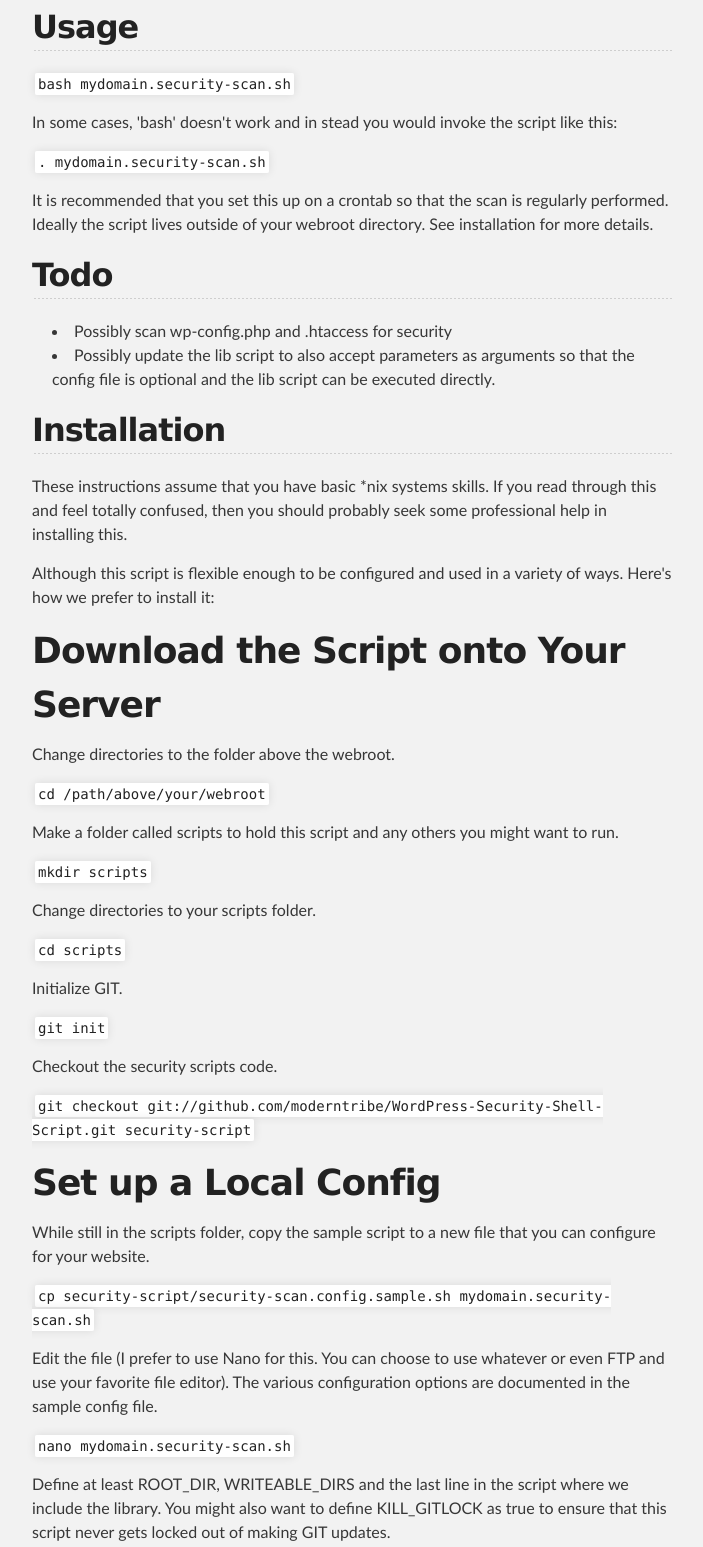
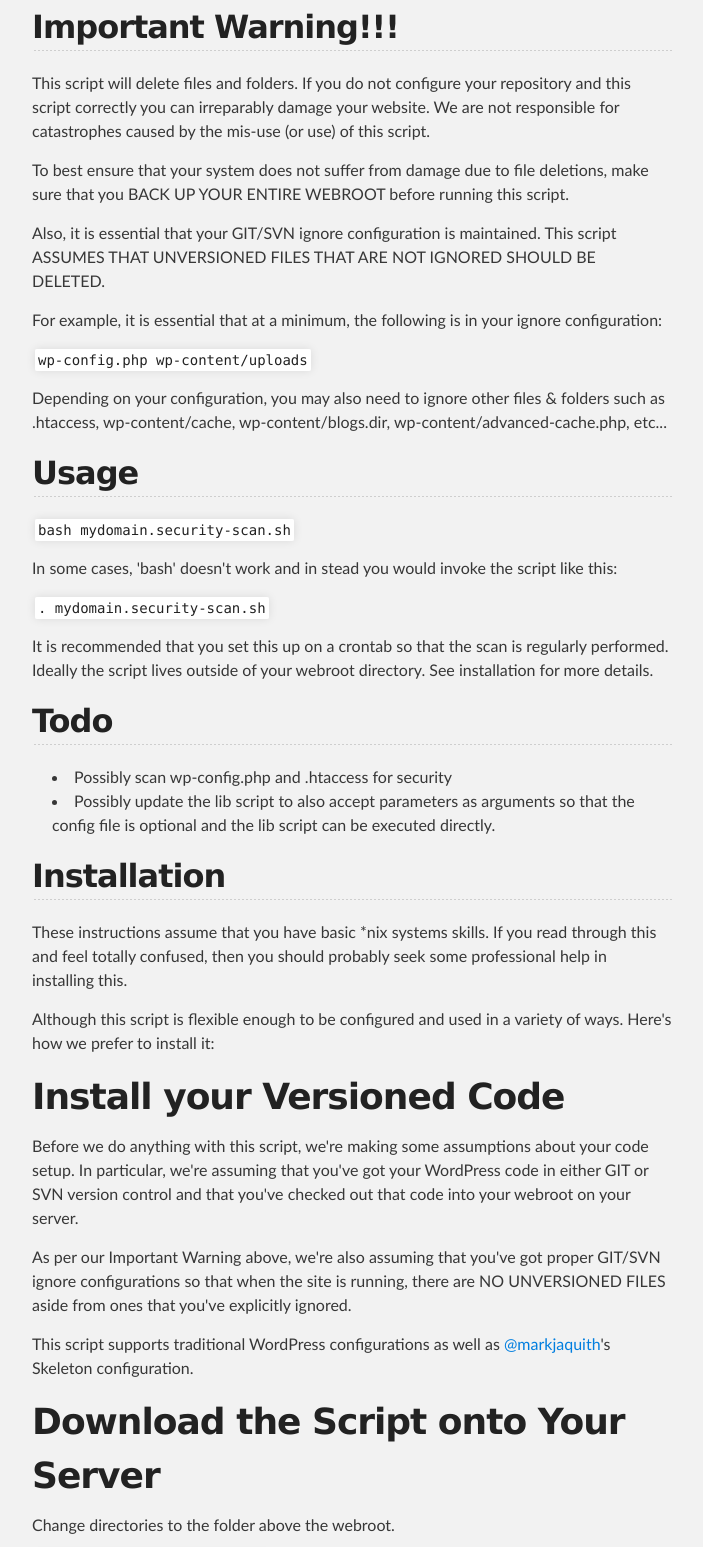
Before and after one commit to moderntribe/WordPress-Security-Shell-Script, a plain HTML site: page index.html in a window 1280 px wide. Shown: the part 733-2280 px from the top of the page, without its empty margins (288-991 px from the left). Drawn offline with Linux system fonts and the light colour scheme.

```diff
--- a/index.html
+++ b/index.html
@@ -43,6 +43,21 @@
 <li>Effectively acts as a deployment system. Every time you run the script, your version controlled code is deployed.</li>
 </ul><p>Version 2012.10.14</p>
 
+<h2>Important Warning!!!</h2>
+
+<p>This script will delete files and folders. If you do not configure your repository and this script correctly you can irreparably damage your website. We are not responsible for catastrophes caused by the mis-use (or use) of this script.</p>
+
+<p>To best ensure that your system does not suffer from damage due to file deletions, make sure that you BACK UP YOUR ENTIRE WEBROOT before running this script.</p>
+
+<p>Also, it is essential that your GIT/SVN ignore configuration is maintained. This script ASSUMES THAT UNVERSIONED FILES THAT ARE NOT IGNORED SHOULD BE DELETED.</p>
+
+<p>For example, it is essential that at a minimum, the following is in your ignore configuration:</p>
+
+<p><code>wp-config.php
+wp-content/uploads</code></p>
+
+<p>Depending on your configuration, you may also need to ignore other files &amp; folders such as .htaccess, wp-content/cache, wp-content/blogs.dir, wp-content/advanced-cache.php, etc...</p>
+
 <h2>Usage</h2>
 
 <p><code>bash mydomain.security-scan.sh</code></p>
@@ -63,6 +78,14 @@
 <p>These instructions assume that you have basic *nix systems skills. If you read through this and feel totally confused, then you should probably seek some professional help in installing this.</p>
 
 <p>Although this script is flexible enough to be configured and used in a variety of ways. Here's how we prefer to install it:</p>
+
+<h1>Install your Versioned Code</h1>
+
+<p>Before we do anything with this script, we're making some assumptions about your code setup. In particular, we're assuming that you've got your WordPress code in either GIT or SVN version control and that you've checked out that code into your webroot on your server.</p>
+
+<p>As per our Important Warning above, we're also assuming that you've got proper GIT/SVN ignore configurations so that when the site is running, there are NO UNVERSIONED FILES aside from ones that you've explicitly ignored.</p>
+
+<p>This script supports traditional WordPress configurations as well as <a href="https://github.com/markjaquith" class="user-mention">@markjaquith</a>'s Skeleton configuration.</p>
 
 <h1>Download the Script onto Your Server</h1>
 
```
Also changed, not shown: params.json (+1 -1 lines).
